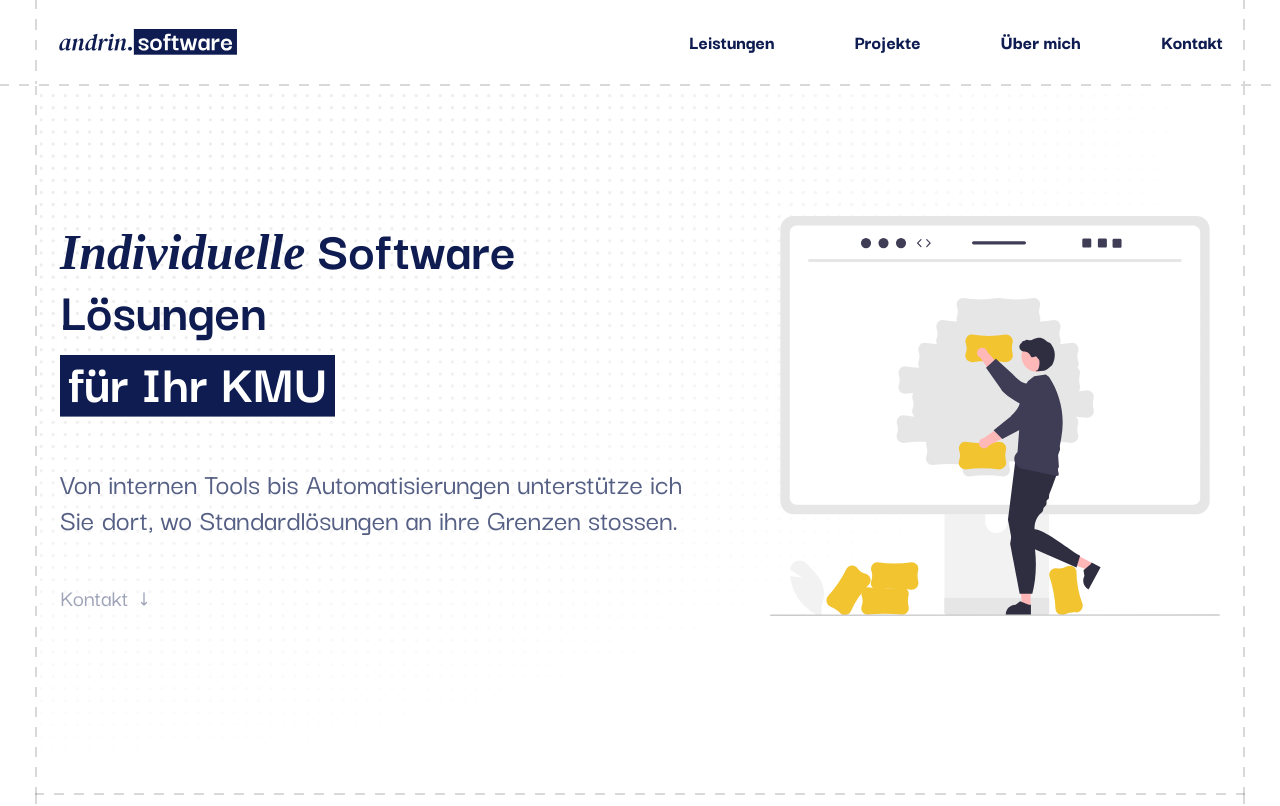
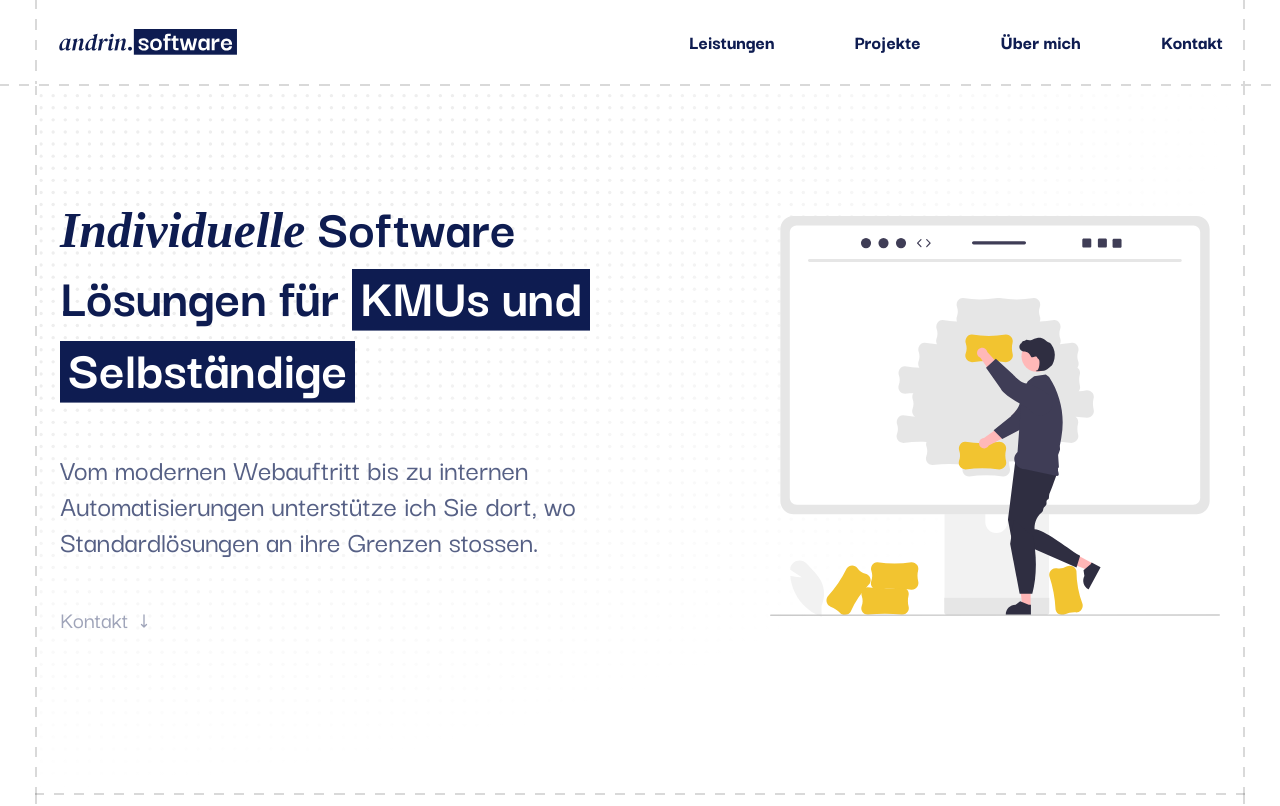
Before and after one commit to codeofandrin/andrin.software, a Next.js app: page / in a window 1280 px wide. Shown: the top 806 px of the page. Built offline with nearby package versions, Linux system fonts and the light colour scheme.

Commit message:
Change text for target audience

```diff
--- a/src/app/(general)/(home)/page.tsx
+++ b/src/app/(general)/(home)/page.tsx
@@ -5,11 +5,11 @@ import About from "@/components/home/About"
 import Contact from "@/components/home/Contact"
 
 export const metadata = {
-  title: "andrin.software - Individuelle Lösungen für Schweizer KMU",
+  title: "andrin.software - Individuelle Software für KMUs und Selbständige",
   description:
-    "Von internen Tools bis Automatisierungen unterstütze ich Sie dort, wo Standardlösungen an ihre Grenzen stossen.",
+    "Vom modernen Webauftritt bis zu internen Automatisierungen unterstütze ich Sie dort, wo Standardlösungen an ihre Grenzen stossen.",
   keywords:
-    "Andrin Schaller, Andrin, andrin.software, Schaller, Individuelle Software, KMU Software, Software für KMU, Digitale Lösungen",
+    "Andrin Schaller, Andrin, andrin.software, Schaller, Individuelle Software, KMU Software, Software für KMU, Digitale Lösungen, Webseite erstellen, Webentwicklung",
   authors: [{ name: "Andrin Schaller" }],
   publisher: "Andrin Schaller"
 }
--- a/src/components/home/About.tsx
+++ b/src/components/home/About.tsx
@@ -41,7 +41,7 @@ function AboutIntroduction() {
       <h3 className="font-['DM-Serif'] text-2xl font-bold italic sm:text-3xl">Andrin Schaller</h3>
       <div className="mt-3 flex flex-col text-xl sm:mt-6 sm:gap-4 sm:text-2xl">
         <p>
-          Als selbständiger Software Engineer entwickle ich Anwendungen für KMUs und Einzelunternehmer:innen.
+          Als selbständiger Software Engineer entwickle ich Anwendungen für KMUs und Selbständige.
           <br />
           Dabei arbeite ich bewusst Solo: direkt und ohne Umwege, um zusätzliche Projektkosten zu sparen.
         </p>
--- a/src/components/home/Hero.tsx
+++ b/src/components/home/Hero.tsx
@@ -13,10 +13,10 @@ function HeroHeader() {
   return (
     <h1 className="text-primary-100 text-[2.7rem] leading-11 font-bold sm:text-[3.5rem] sm:leading-14">
       <span className="font-['DM-Serif'] text-[2.5rem] font-bold italic sm:text-[3.1rem]">Individuelle</span>{" "}
-      Software Lösungen{" "}
-      <div className="pt-2 leading-14 sm:leading-18">
-        <Highlight px="px-2">für Ihr KMU</Highlight>
-      </div>
+      Software Lösungen für{" "}
+      <span className="pt-2 leading-14 sm:leading-18">
+        <Highlight px="px-2">KMUs und Selbständige</Highlight>
+      </span>
     </h1>
   )
 }
@@ -24,8 +24,8 @@ function HeroHeader() {
 function HeroSubline() {
   return (
     <p className="text-primary-70 text-2xl sm:text-3xl">
-      Von internen Tools bis Automatisierungen unterstütze ich Sie dort, wo Standardlösungen an ihre Grenzen
-      stossen.
+      Vom modernen Webauftritt bis zu internen Automatisierungen unterstütze ich Sie dort, wo Standardlösungen
+      an ihre Grenzen stossen.
     </p>
   )
 }
--- a/src/components/ui/Footer.tsx
+++ b/src/components/ui/Footer.tsx
@@ -76,7 +76,7 @@ export default function Footer() {
               <p className="text-primary-60 mt-3 text-xl leading-tight">
                 Individuelle Software Lösungen
                 <br />
-                für Ihr KMU.
+                für KMUs und Selbständige.
               </p>
               <div className="mt-8 w-fit">
                 <Link href={Socials.linkedInBusiness} target="_blank">
```
